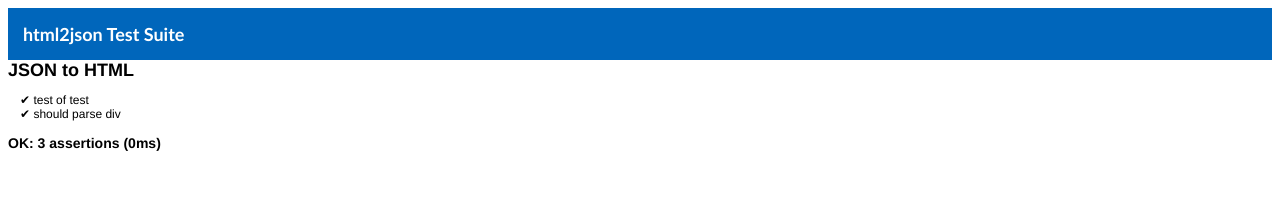
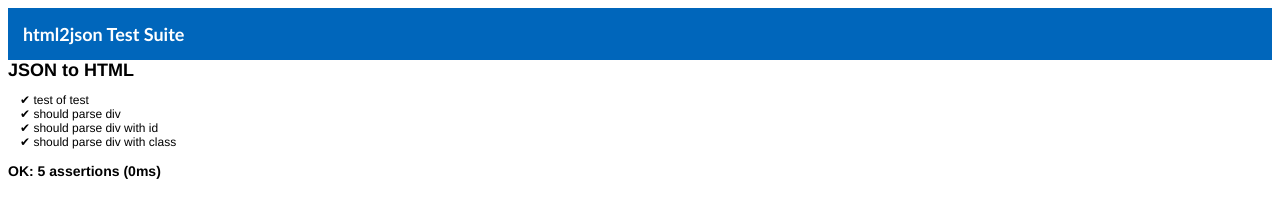
Before and after one commit to Jxck/html2json, a plain HTML site: page test/test.html in a window 1280 px wide. Drawn offline with nearby package versions, Linux system fonts and the light colour scheme.

Commit message:
parse standard div

```diff
--- a/lib/html2json.js
+++ b/lib/html2json.js
@@ -1,6 +1,25 @@
 function html2json() {
-};
+}
 
-function json2html() {
-  return '<div id="test" class="testClass">this is div</div>';
-};
+function json2html(json) {
+  var html = '';
+  var tag = json.tag;
+  var id = json.id;
+  var classes = json.class;
+  var buf = [];
+  buf.push('<');
+  buf.push(tag);
+  if (id) buf.push(' id="' + id + '"');
+  if (classes) {
+    buf.push(' class="');
+    var class_buf = [];
+    for (var i = 0; i < classes.length; i++) {
+      class_buf.push(classes[i]);
+    }
+    buf.push(class_buf.join(' '));
+    buf.push('"');
+  }
+  buf.push('>');
+  buf.push('</' + tag + '>');
+  return buf.join('');
+}
--- a/test/suite-json2html.js
+++ b/test/suite-json2html.js
@@ -1,7 +1,3 @@
-function log() {
-  console.log.apply(console, arguments);
-}
-
 var fixture = {
   tag: 'div',
   attr: {
@@ -42,16 +38,37 @@
     test.done();
   },
   'should parse div': function(test) {
-    var div_json = {
-      tag: 'div',
-      attr: {
-        id: 'test',
-        class: ['testClass']
-      },
-      value: 'this is div'
-    };
-    var div_html = '<div id="test" class="testClass">this is div</div>';
-    test.strictEqual(json2html(div_json), div_html);
+    var div_json = { tag: 'div' };
+    var expected = '<div></div>';
+    var actual = json2html(div_json);
+    test.strictEqual(expected, actual);
+    test.done();
+  },
+  'should parse div with id': function(test) {
+    var div_json = { tag: 'div', id: 'foo' };
+    var expected = '<div id="foo"></div>';
+    var actual = json2html(div_json);
+    test.strictEqual(expected, actual);
+    test.done();
+  },
+  'should parse div with class': function(test) {
+    var div_json = { tag: 'div', id: 'foo', class: ['bar', 'goo'] };
+    var expected = '<div id="foo" class="bar goo"></div>';
+    var actual = json2html(div_json);
+    test.strictEqual(expected, actual);
     test.done();
   }
+
+  //   var div_json = {
+  //     tag: 'div',
+  //     attr: {
+  //       id: 'test',
+  //       class: ['testClass']
+  //     },
+  //     value: 'this is div'
+  //   };
+  //   var div_html = '<div id="test" class="testClass">this is div</div>';
+  //   test.strictEqual(json2html(div_json), div_html);
+  //   test.done();
+  // }
 };
--- a/test/test.html
+++ b/test/test.html
@@ -2,6 +2,12 @@
   <head>
     <title>html2json Test Suite</title>
     <link rel="stylesheet" href="nodeunit.css" type="text/css" />
+    <script>
+      function log() {
+        console.log.apply(console, arguments);
+      }
+    </script>
+    <script src="http://code.jquery.com/jquery-1.6.4.min.js"></script>
     <script src="../lib/html2json.js"></script>
     <script src="nodeunit.js"></script>
     <script src="suite-json2html.js"></script>
```
